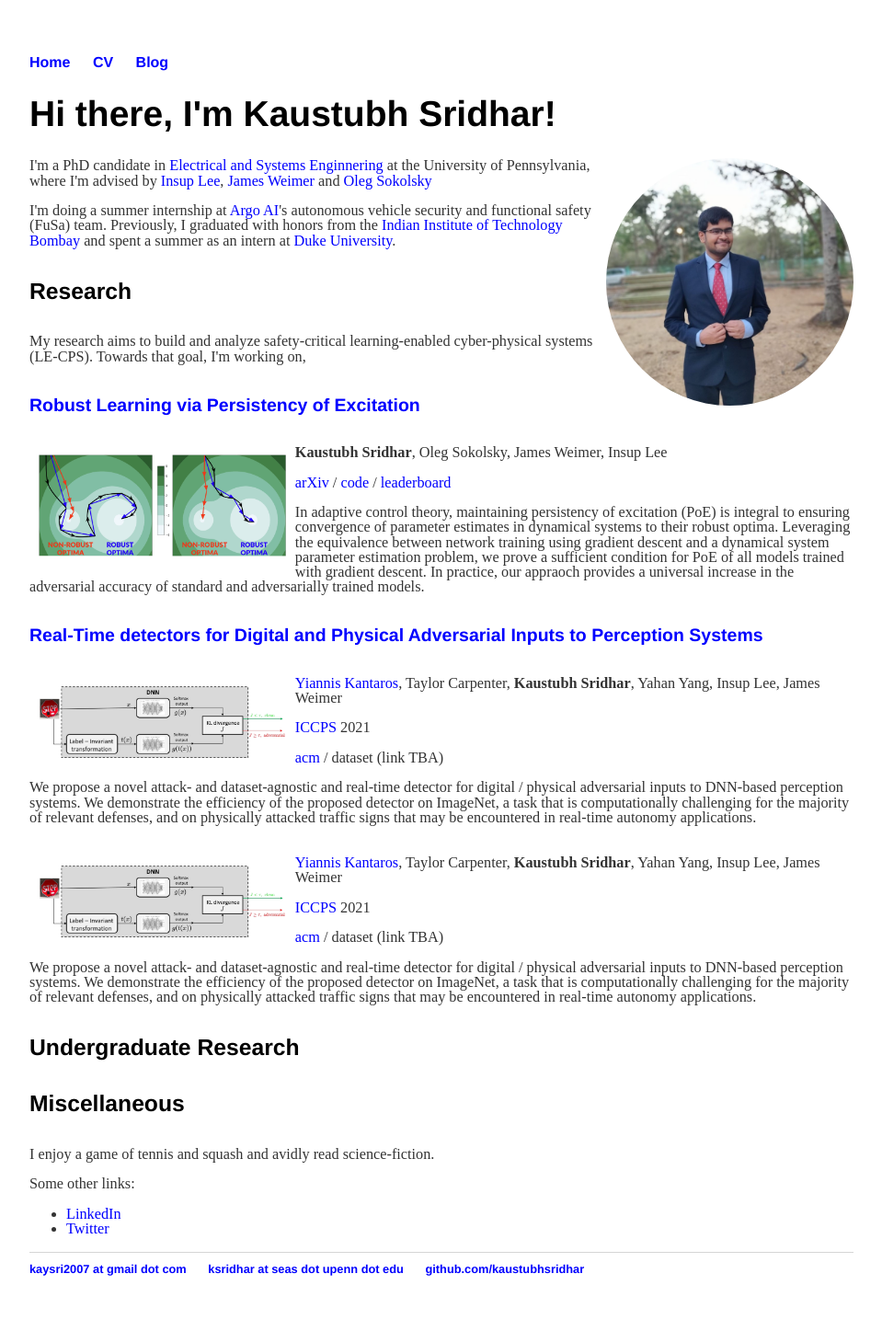
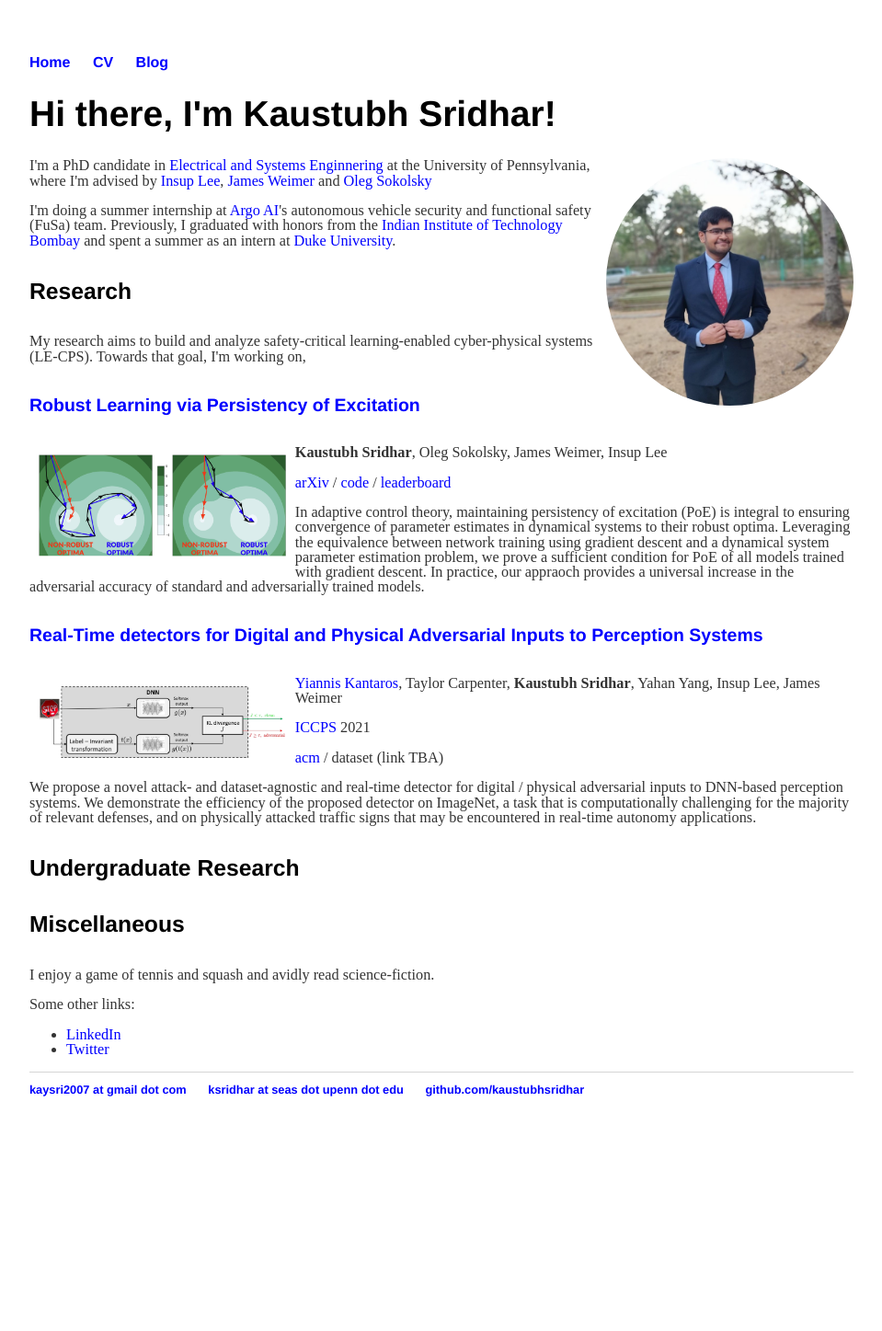
Before and after one commit to kaustubhsridhar/kaustubhsridhar_old.github.io, a Jekyll site: the page built from index.html, in a window 1280 px wide. Shown: the whole page at 92% size, without its empty margins (160-1119 px from the left). Built offline with Jekyll 4.4.1, drawn with Linux system fonts in a browser that asks for light colours; after the commit the page ends 1252 px from its top, so only the background shows below that.

Commit message:
updated index

```diff
--- a/index.html
+++ b/index.html
@@ -27,14 +27,6 @@ title: Welcome To My Homepage
 	<p><a href="https://dl.acm.org/doi/abs/10.1145/3450267.3450535">acm</a> / dataset (link TBA)</a></p>
 	<p>We propose a novel attack- and dataset-agnostic and real-time detector for digital / physical adversarial inputs to DNN-based perception systems. We demonstrate the efficiency of the proposed detector on ImageNet, a task that is computationally challenging for the majority of relevant defenses, and on physically attacked traffic signs that may be encountered in real-time autonomy applications.</p>
 
-	<h5><a href=""></a></h5>
-	<img src="/images/visionguard.png" alt="PoE" align="left" style="width:30%; padding: 10px;" class="img_rect">
-	<p><a href="https://sites.google.com/view/kantaros/">Yiannis Kantaros</a>, Taylor Carpenter, <b>Kaustubh Sridhar</b>, Yahan Yang, Insup Lee, James Weimer</p>
-	<p><a href="http://iccps.acm.org/2021/">ICCPS</a> 2021</p>
-	<p><a href="https://dl.acm.org/doi/abs/10.1145/3450267.3450535">acm</a> / dataset (link TBA)</a></p>
-	<p>We propose a novel attack- and dataset-agnostic and real-time detector for digital / physical adversarial inputs to DNN-based perception systems. We demonstrate the efficiency of the proposed detector on ImageNet, a task that is computationally challenging for the majority of relevant defenses, and on physically attacked traffic signs that may be encountered in real-time autonomy applications.</p>
-
-
 	<h4>Undergraduate Research</h4>
 
 	<h4>Miscellaneous</h4>
```
